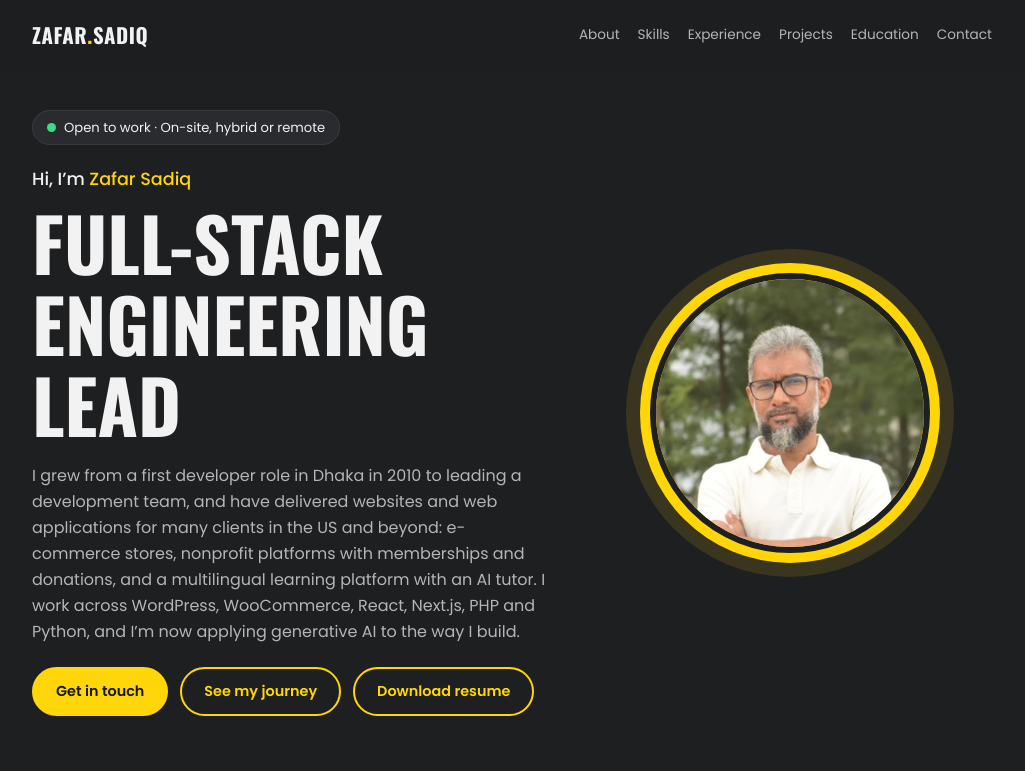
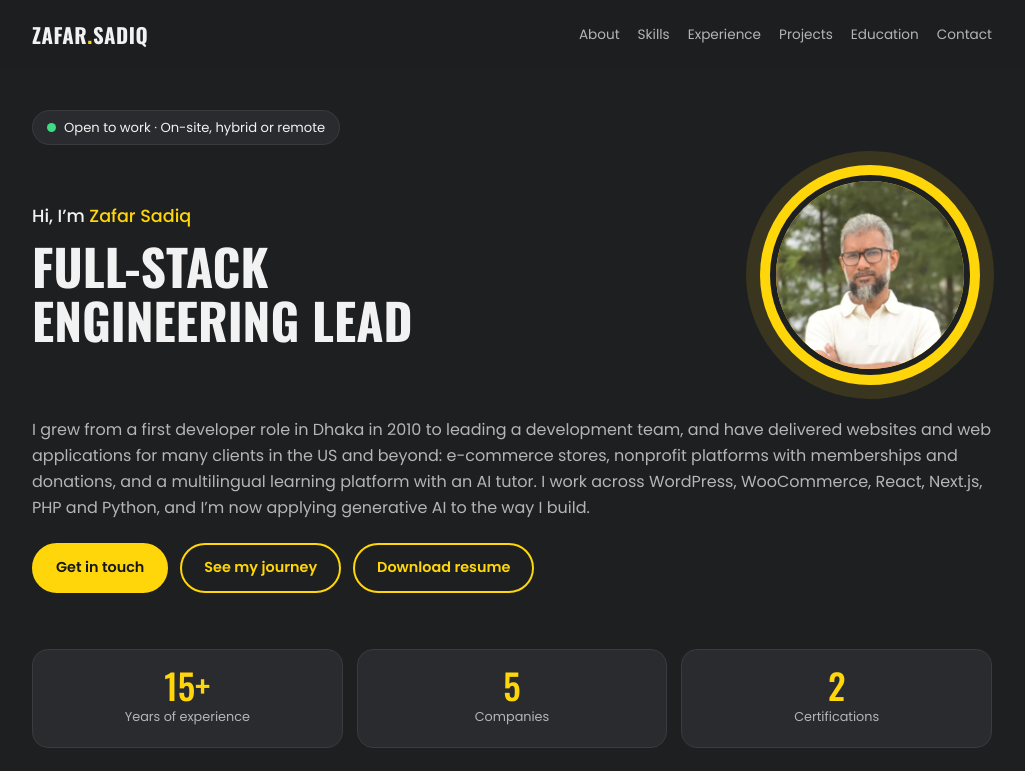
Before and after one commit to zafarsadiq/portfolio, a Next.js app: page / in a window 1280 px wide. Shown: the top 771 px of the page, without its empty margins (128-1153 px from the left). Built offline with nearby package versions, Linux system fonts and the light colour scheme.

Commit message:
Hero: smaller heading, photo beside heading, full-width intro

```diff
--- a/components/Hero.tsx
+++ b/components/Hero.tsx
@@ -9,26 +9,39 @@ const stats = [
 export default function Hero() {
   return (
     <>
-      <header id="top" className="grid items-center gap-8 pb-14 pt-5 text-center md:grid-cols-[1.3fr_1fr] md:pt-10 md:text-left">
-        <div>
-          <div className="mb-5 inline-flex items-center gap-2 rounded-full border border-line bg-card px-3.5 py-1.5 text-[.82rem]">
-            <span className="h-[9px] w-[9px] rounded-full bg-[#3ddc84]" />
+      <header id="top" className="pb-14 pt-5 md:pt-10">
+        <div className="mb-5 inline-flex items-center gap-2 rounded-full border border-line bg-card px-3.5 py-1.5 text-[.78rem] md:text-[.82rem]">
+          <span className="h-[9px] w-[9px] flex-none rounded-full bg-[#3ddc84]" />
           Open to work · On-site, hybrid or remote
         </div>
-          <div className="mb-2 text-[1.1rem] font-medium">
+        <div className="flex items-center justify-between gap-4 sm:gap-8">
+          <div className="min-w-0">
+            <div className="mb-1.5 text-[.95rem] font-medium md:mb-2 md:text-[1.1rem]">
               Hi, I’m <span className="text-accent">Zafar Sadiq</span>
             </div>
-          <h1 className="font-display text-[clamp(2.6rem,9vw,4.6rem)] font-bold uppercase leading-[1.1]">
+            <h1 className="font-display text-[clamp(1.75rem,7.5vw,3.1rem)] font-bold uppercase leading-[1.1]">
               Full-Stack<br />Engineering Lead
             </h1>
-          <p className="mx-auto mb-[22px] mt-[18px] max-w-[520px] text-muted md:mx-0">
+          </div>
+          <div className="mr-2 aspect-square w-[104px] flex-none rounded-full bg-accent p-1.5 shadow-[0_0_0_8px_rgba(255,214,10,.12)] sm:w-[160px] sm:p-2 md:mr-3 md:w-[220px] md:p-2.5 md:shadow-[0_0_0_14px_rgba(255,214,10,.12)]">
+            <Image
+              src="/photo.jpg"
+              alt="Portrait of Zafar Sadiq"
+              width={420}
+              height={420}
+              priority
+              className="h-full w-full rounded-full border-[3px] border-bg object-cover md:border-[6px]"
+            />
+          </div>
+        </div>
+        <p className="mb-[22px] mt-6 w-full text-muted md:mt-8">
           I grew from a first developer role in Dhaka in 2010 to leading a development team, and have delivered
           websites and web applications for many clients in the US and beyond: e-commerce stores, nonprofit
           platforms with memberships and donations, and a multilingual learning platform with an AI tutor. I work
           across WordPress, WooCommerce, React, Next.js, PHP and Python, and I’m now applying generative AI to the
           way I build.
         </p>
-          <div className="flex flex-nowrap justify-center gap-1.5 md:justify-start md:gap-3">
+        <div className="flex flex-nowrap justify-start gap-1.5 md:gap-3">
           <a href="#contact" className="rounded-full border-2 border-accent bg-accent whitespace-nowrap px-[2.6vw] py-2.5 text-[length:clamp(.54rem,2.8vw,.72rem)] md:px-[22px] md:py-[11px] md:text-[.9rem] font-semibold text-ink">
             Get in touch
           </a>
@@ -38,17 +51,6 @@ export default function Hero() {
           <a href="/Zafar-Sadiq-Resume.pdf" download className="rounded-full border-2 border-accent whitespace-nowrap px-[2.6vw] py-2.5 text-[length:clamp(.54rem,2.8vw,.72rem)] md:px-[22px] md:py-[11px] md:text-[.9rem] font-semibold text-accent">
             Download resume
           </a>
-          </div>
-        </div>
-        <div className="order-first mx-auto aspect-square w-[200px] rounded-full bg-accent p-2.5 shadow-[0_0_0_14px_rgba(255,214,10,.12)] md:order-none md:w-[300px]">
-          <Image
-            src="/photo.jpg"
-            alt="Portrait of Zafar Sadiq"
-            width={420}
-            height={420}
-            priority
-            className="h-full w-full rounded-full border-[6px] border-bg object-cover"
-          />
         </div>
       </header>
       <div className="mb-16 grid grid-cols-3 gap-2 md:gap-3.5">
```
Lines whose indentation alone changed are shown as unchanged.
